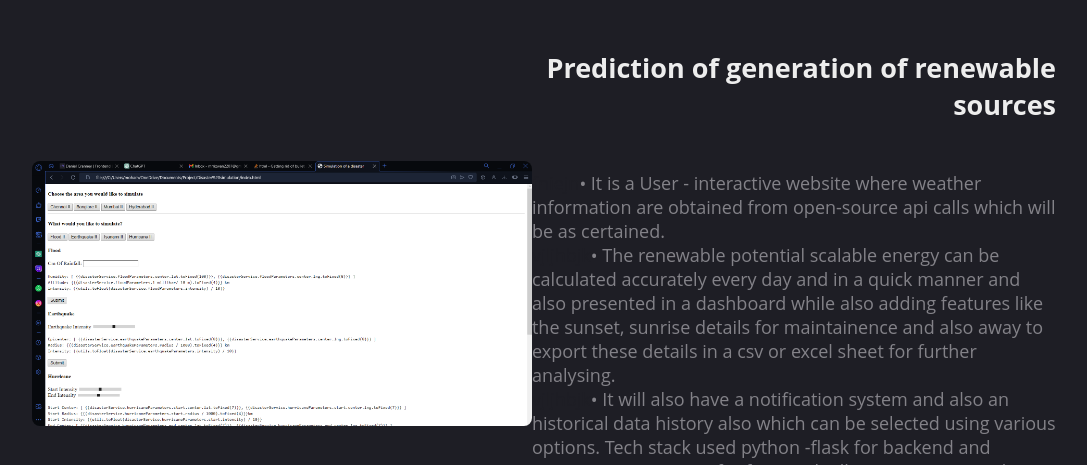
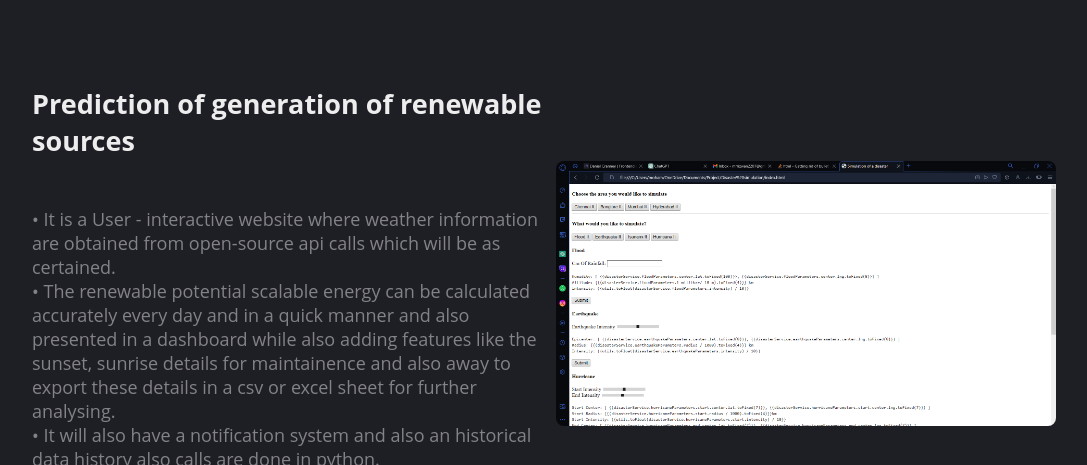
Before and after one commit to MrMohamedRizwan/My-Portfolio, a plain HTML site: page index.html in a window 1280 px wide. Shown: the part 3244-3709 px from the top of the page, without its empty margins (96-1183 px from the left). Drawn offline with Linux system fonts and the light colour scheme.

Commit message:
Update index.html

```diff
--- a/index.html
+++ b/index.html
@@ -98,17 +98,18 @@
     </section>
     <!-- <second project>-->
         <section class="Project" >
-            <div class="aim">
-                <img src="./img/prediction.png" alt="Image not found" onerror="this.src='./img/amalie-steiness.gif';" />
-            </div>
+
             <div class="p2">
-                <h1 class="head">Prediction of generation of renewable sources</h1>
+                <h1 class="head" style="text-align: start;">Prediction of generation of renewable sources</h1>
                 <br>
                 <br>
-                <p><span id="fni">fniejn</span>• It is a User - interactive website where weather information are obtained from open-source api calls which will be as certained. <br>
-                    <span style="color: #1E1E25;">vjljhbjk</span>• The renewable potential scalable energy can be calculated accurately every day and in a quick manner and also presented in a dashboard while also adding features like the  sunset, sunrise details for maintainence and also away to export these details in a csv or excel sheet for further analysing. <br>
-                    <span style="color: #1E1E25;">vjljhbjk</span>• It will also have a notification system and also an historical data history also which can be selected using various options. Tech stack used python -flask for backend and JavaScript, HTML, CSS for frontend. All computations and api calls are done in python.</p>
+                <div class="align"><p>• It is a User - interactive website where weather information are obtained from open-source api calls which will be as certained. <br>
+                    • The renewable potential scalable energy can be calculated accurately every day and in a quick manner and also presented in a dashboard while also adding features like the  sunset, sunrise details for maintainence and also away to export these details in a csv or excel sheet for further analysing. <br>
+                    • It will also have a notification system and also an historical data history also calls are done in python.</p></div>
                     <div clas="center"><span style="color:#1E1E25;">fgkjghbjkhgjbgvgfcvhbjnkngvnkjhbkljhhbnl</span><a href="https://github.com/MrMohamedRizwanhttps://github.com/MrMohamedRizwan" style="color:#7364D0;">Git Hub 👉<i class="fa fa-github" style="font-size:36px"></i></a></div>
+                </div>
+                <div class="aim">
+                    <img src="./img/prediction.png" alt="Image not found" onerror="this.src='./img/amalie-steiness.gif';" />
                 </div>
         </section>
         <!-- first project-->
```
